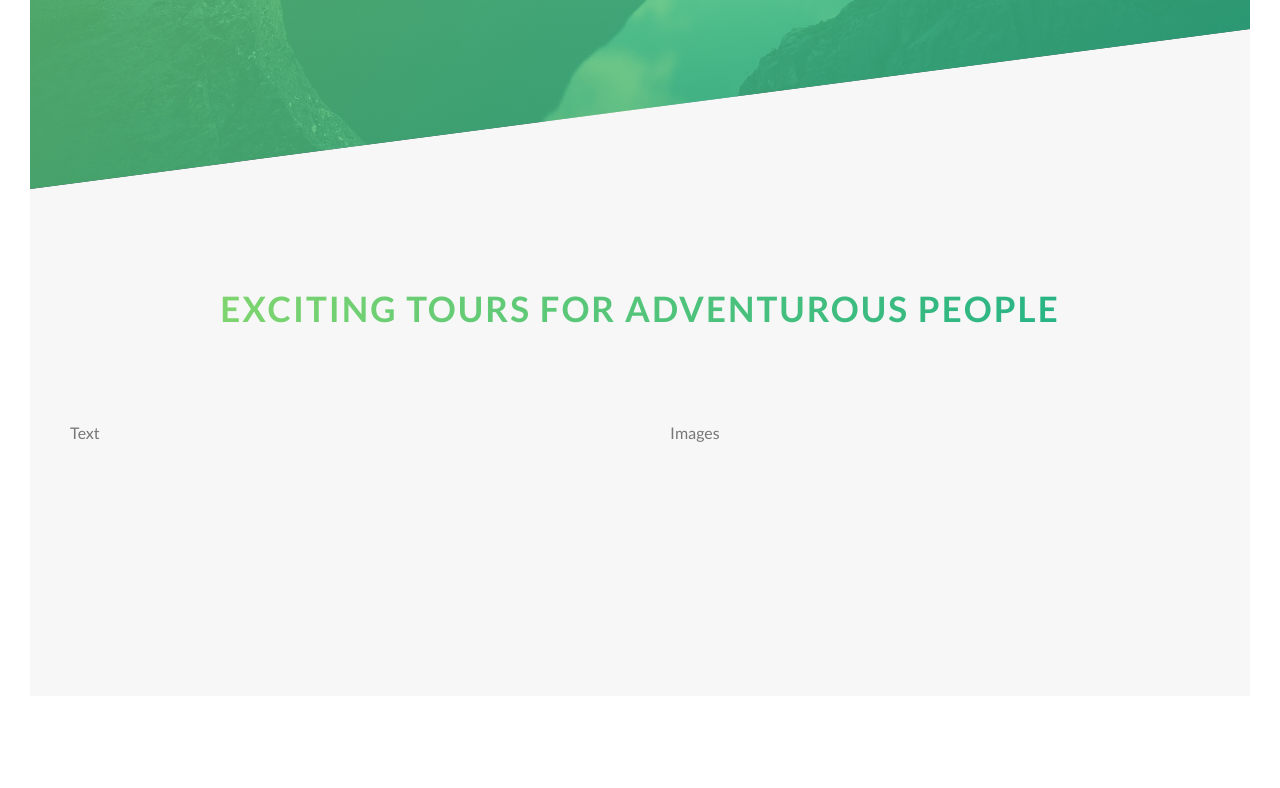
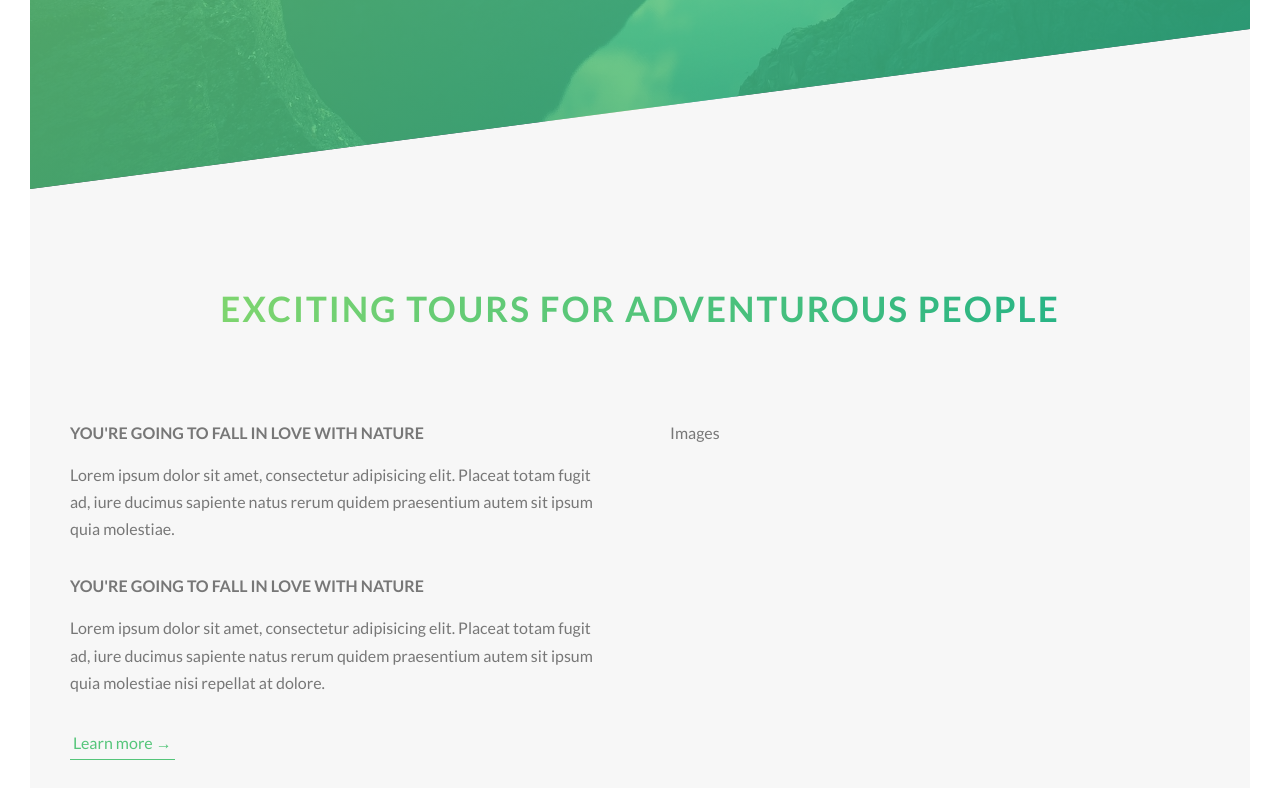
Before and after one commit to VictorOchando/NatureTours, a website: page index.html in a window 1280 px wide. Shown: the part 601-1389 px from the top of the page. Before the commit the page ends 1327 px from the top, so only its background shows below. Drawn offline with Linux system fonts and the light colour scheme.

Commit message:
About section left content

```diff
--- a/index.html
+++ b/index.html
@@ -34,13 +34,34 @@
 
     <main>
         <section class="section-about">
-            <div class="u-center-text u-margin-bottom-8">
+            <div class="u-center-text u-margin-bottom-big">
                 <h2 class="heading-secondary">
                     Exciting tours for adventurous people
                 </h2>
             </div>
             <div class="row">
-                <div class="col-1-of-2">Text</div>
+                <div class="col-1-of-2">
+                    <h3 class="heading-tertiary u-margin-bottom-small">
+                        You're going to fall in love with nature
+                    </h3>
+                    <p class="paragraph">
+                        Lorem ipsum dolor sit amet, consectetur adipisicing
+                        elit. Placeat totam fugit ad, iure ducimus sapiente
+                        natus rerum quidem praesentium autem sit ipsum quia
+                        molestiae.
+                    </p>
+                    <h3 class="heading-tertiary u-margin-bottom-small">
+                        You're going to fall in love with nature
+                    </h3>
+                    <p class="paragraph">
+                        Lorem ipsum dolor sit amet, consectetur adipisicing
+                        elit. Placeat totam fugit ad, iure ducimus sapiente
+                        natus rerum quidem praesentium autem sit ipsum quia
+                        molestiae nisi repellat at dolore.
+                    </p>
+
+                    <a href="#" class="btn-text">Learn more &rarr;</a>
+                </div>
                 <div class="col-1-of-2">Images</div>
             </div>
         </section>
--- a/sass/abstracts/_variables.scss
+++ b/sass/abstracts/_variables.scss
@@ -13,3 +13,6 @@ $color-grey-light-1: #f7f7f7;
 $grid-width: 114rem;
 $gutter-vertical: 8rem;
 $gutter-horizontal: 6rem;
+
+//FONT
+$default-font-size: 1.6rem;
--- a/sass/base/_typography.scss
+++ b/sass/base/_typography.scss
@@ -53,3 +53,16 @@ body {
         text-shadow: 0.5rem 1rem 2rem rgba($color-black, 0.2);
     }
 }
+
+.heading-tertiary {
+    font-size: $default-font-size;
+    font-weight: 700;
+    text-transform: uppercase;
+}
+
+.paragraph {
+    font-size: $default-font-size;
+    &:not(:last-child) {
+        margin-bottom: 3rem;
+    }
+}
--- a/sass/base/_utilities.scss
+++ b/sass/base/_utilities.scss
@@ -2,6 +2,14 @@
     text-align: center;
 }
 
-.u-margin-bottom-8 {
+.u-margin-bottom-big {
     margin-bottom: 8rem;
 }
+
+.u-margin-bottom-medium {
+    margin-bottom: 4rem;
+}
+
+.u-margin-bottom-small {
+    margin-bottom: 1.5rem;
+}
--- a/sass/components/_button.scss
+++ b/sass/components/_button.scss
@@ -49,3 +49,28 @@
         animation-fill-mode: backwards;
     }
 }
+
+.btn-text {
+    &:link,
+    &:visited {
+        font-size: $default-font-size;
+        color: $color-primary;
+        display: inline-block;
+        text-decoration: none;
+        border-bottom: 1px solid $color-primary;
+        padding: 3px;
+        transition: all 0.2s;
+    }
+
+    &:hover {
+        background-color: $color-primary;
+        color: $color-white;
+        box-shadow: 0 1rem 2rem rgba($color-black, 0.15);
+        transform: translateY(-2px);
+    }
+
+    &:active {
+        box-shadow: 0 0.1rem 0.5rem rgba($color-black, 0.15);
+        transform: translateY(0px);
+    }
+}
```
Also changed, not shown: css/style.css.
